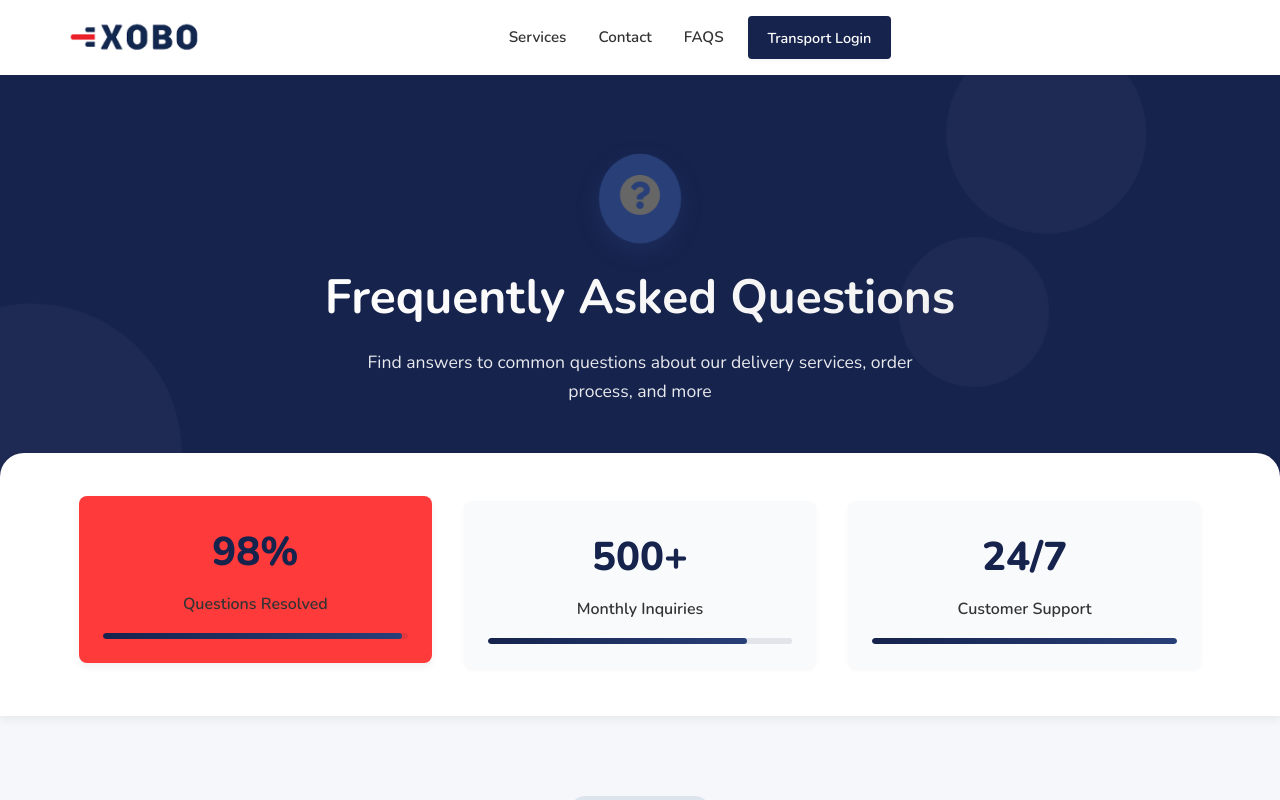
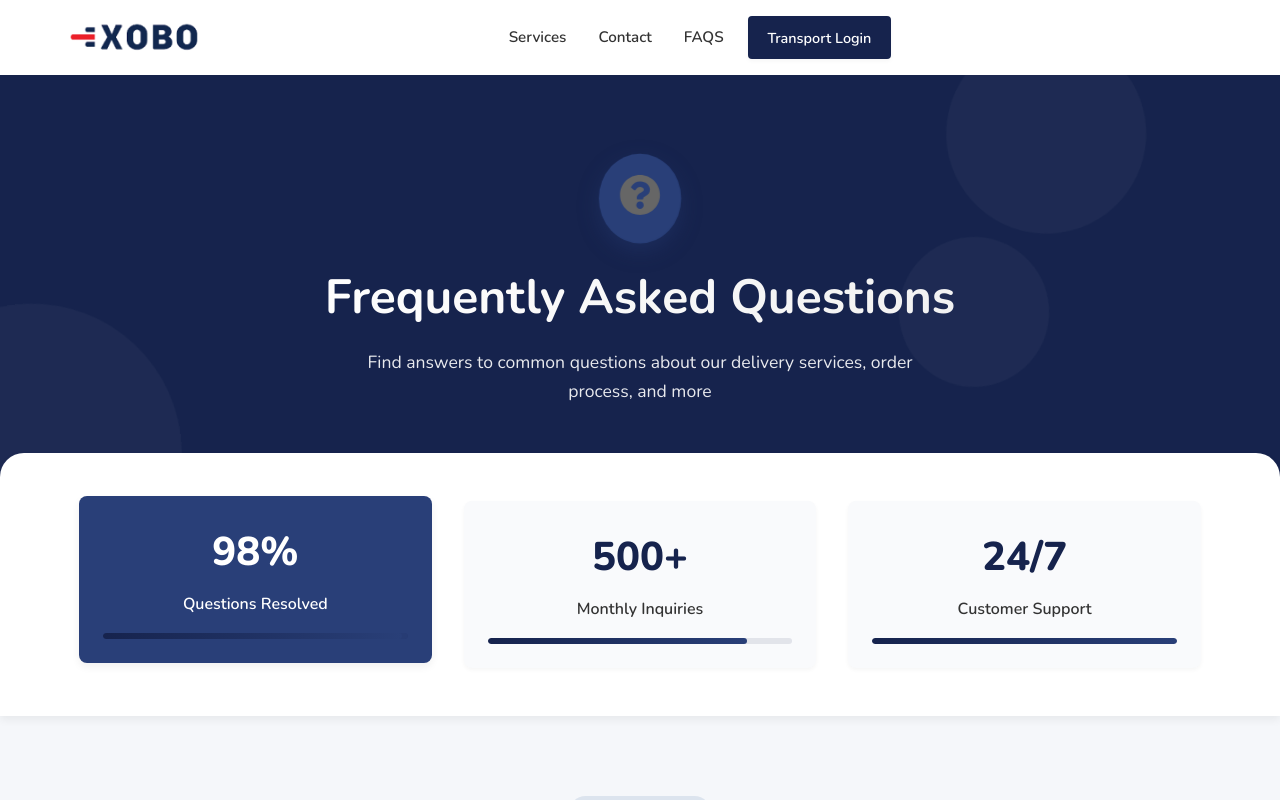
Before and after one commit to XOBODELIVERYLIMITED/XOBODELIVERY.CO.KE, a React (Create React App) app: page /faq in a window 1280 px wide. In both pictures the pointer is over the element 255 px from the left and 584 px from the top of the page. Shown: the top 800 px of the page. Built offline with nearby package versions, Linux system fonts and the light colour scheme.

Commit message:
udated UI

```diff
--- a/src/components/faq/faq.css
+++ b/src/components/faq/faq.css
@@ -226,7 +226,13 @@
 .faq-stat-card:hover {
   transform: translateY(-5px);
   box-shadow: var(--shadow-md);
-  background-color: var(--accent-color);
+  background-color: var(--primary-light);
+  color: var(--white);
+}
+
+.faq-stat-card:hover .stat-number,
+.faq-stat-card:hover .stat-label {
+  color: var(--white);
 }
 
 .stat-number {
@@ -410,7 +416,7 @@
 }
 
 .category-tab:hover {
-  background-color: rgba(255, 58, 58, 0.1);
+  background-color: rgba(22, 35, 77, 0.1);
 }
 
 .category-tab.active {
@@ -444,7 +450,7 @@
 
 .faq-item:hover {
   box-shadow: var(--shadow-sm);
-  border-color: var(--accent-color);
+  border-color: var(--primary-color);
 }
 
 .faq-item.open {
```
